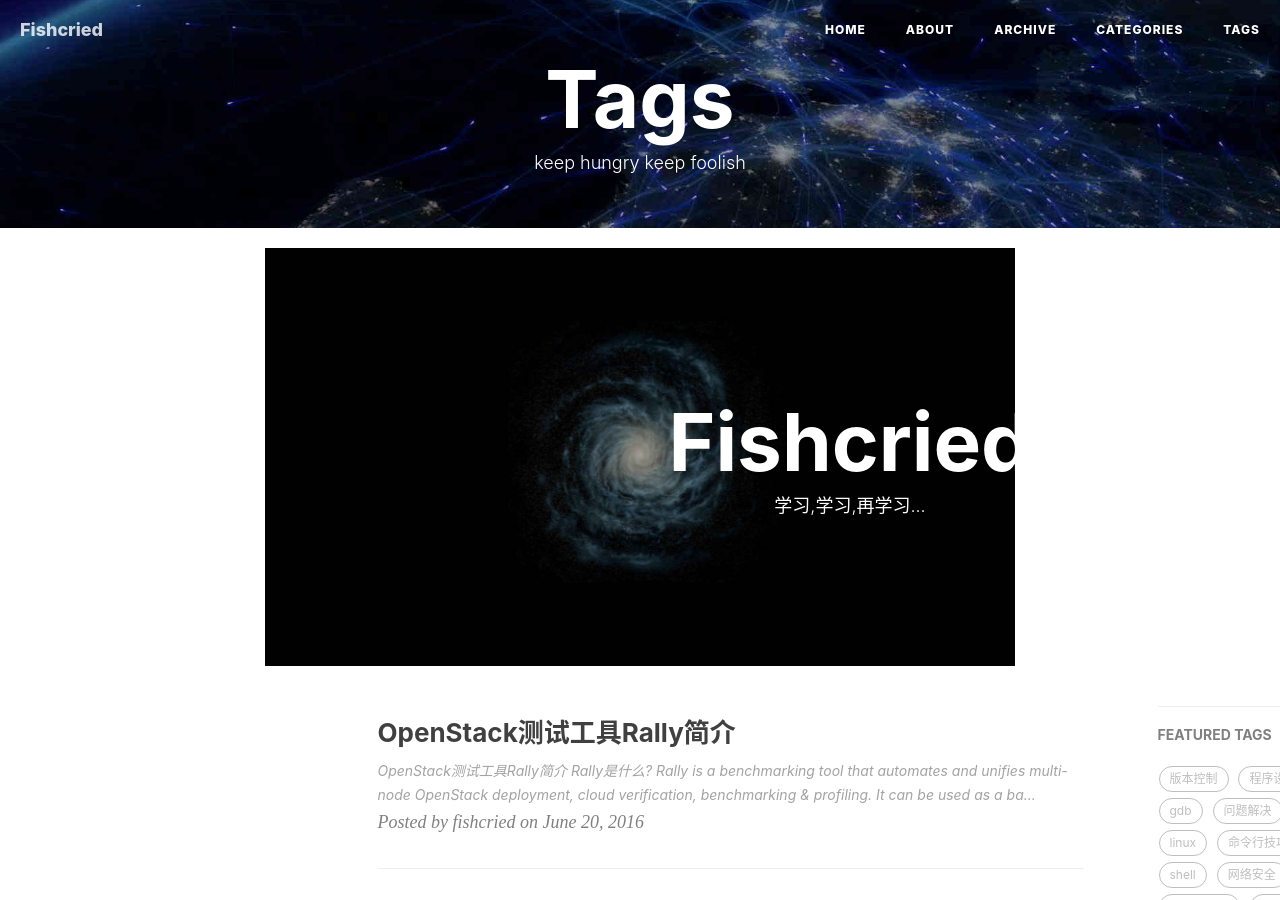
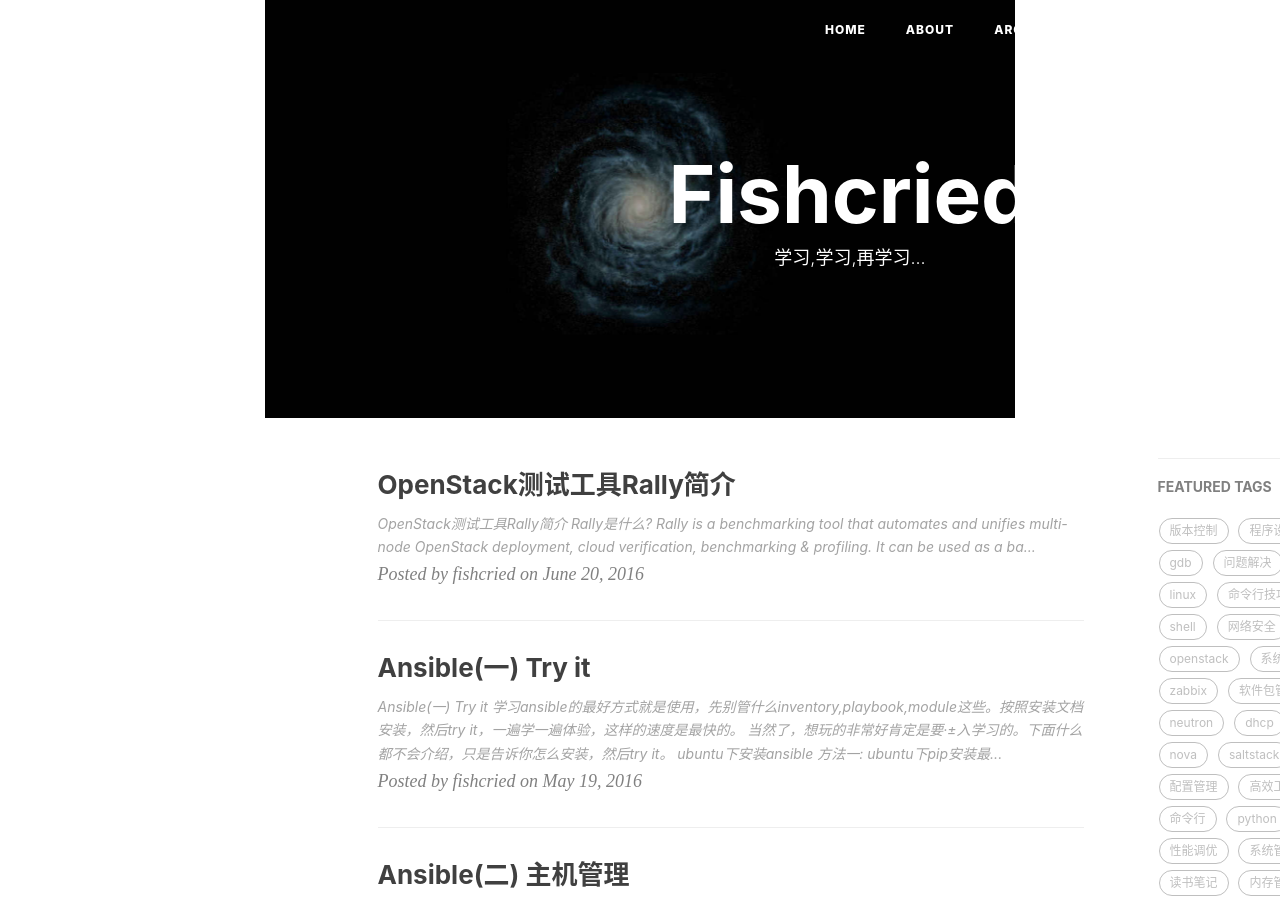
Before and after one commit to fishcried/fishcried.github.io, a Jekyll site: the page built from tags.html, in a window 1280 px wide and 900 px high. Built offline with Jekyll 4.4.1, drawn with Linux system fonts in a browser that asks for light colours; nearby versions of some CDN libraries; comment, search, counter and statistics services are not loaded.

Commit message:
修改tags.

```diff
--- a/tags.html
+++ b/tags.html
@@ -4,20 +4,6 @@ layout: default
 description: keep hungry keep foolish
 header-img: "img/bg/tag-bg.jpg"
 ---
-
-<!-- Page Header -->
-<header class="intro-header" style="background-image: url('{{ site.baseurl }}/{% if page.header-img %}{{ page.header-img }}{% else %}{{ site.header-img }}{% endif %}')">
-    <div class="container">
-        <div class="row">
-            <div class="col-lg-8 col-lg-offset-2 col-md-10 col-md-offset-1">
-                <div class="site-heading" id="tag-heading">
-                    <h1>{% if page.title %}{{ page.title }}{% else %}{{ site.title }}{% endif %}</h1>
-                    <span class="subheading">{{ page.description }}</span>
-                </div>
-            </div>
-        </div>
-    </div>
-</header>
 
 <!-- Main Content -->
 <div class="container">
```
